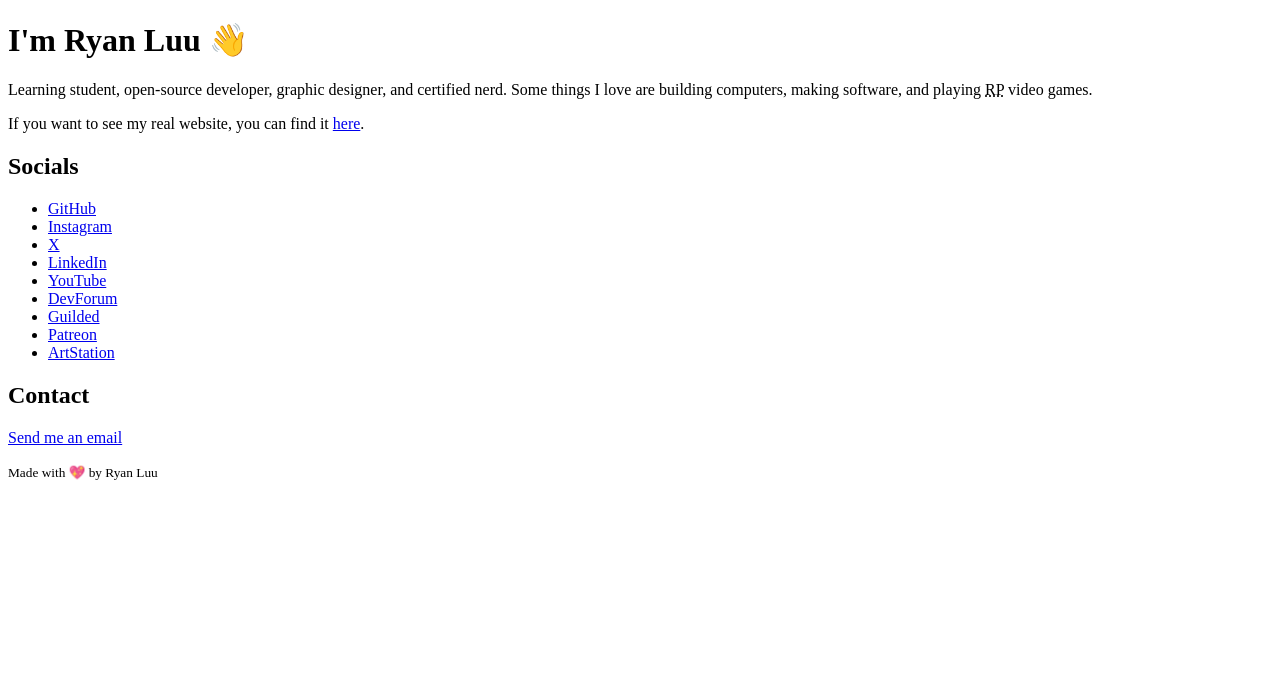
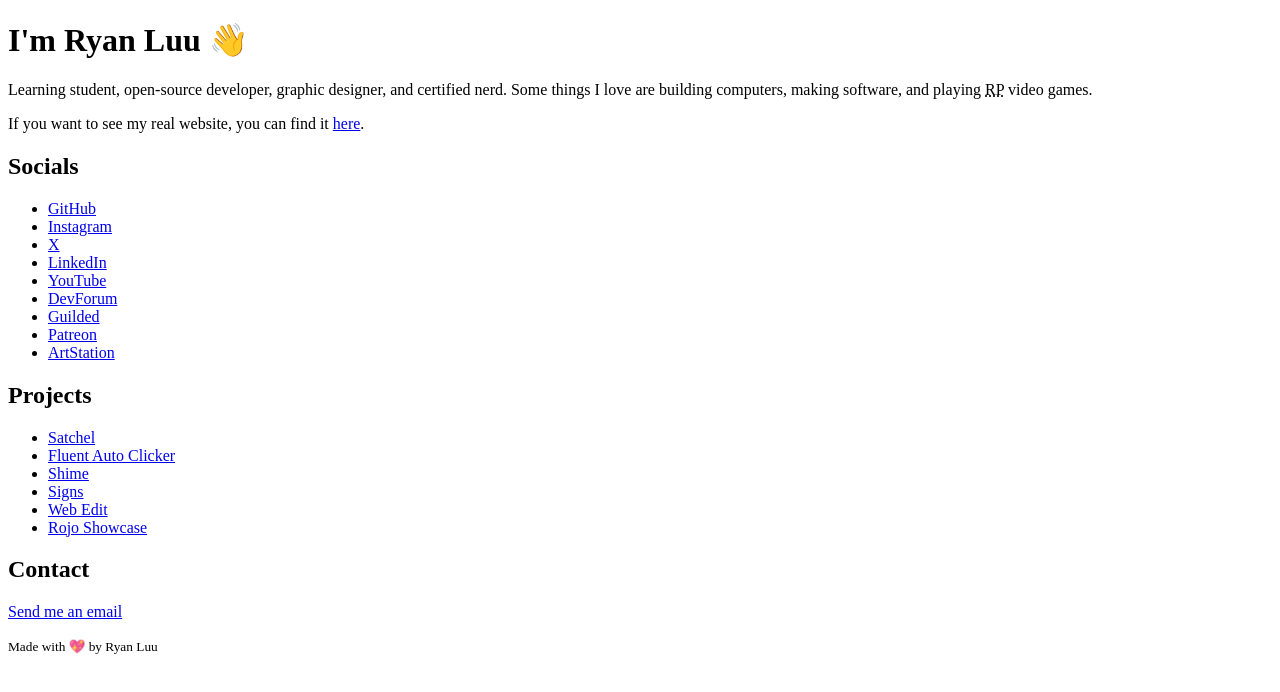
Before and after one commit to RyanLua/perfect-personal-website, a plain HTML site: page index.html in a window 1280 px wide. Drawn offline with Linux system fonts and the light colour scheme.

Commit message:
Add project links to index.html

```diff
--- a/index.html
+++ b/index.html
@@ -35,6 +35,20 @@
       <li><a href="https://www.patreon.com/RyanLuu">Patreon</a></li>
       <li><a href="https://www.artstation.com/ryan_luu">ArtStation</a></li>
     </ul>
+    <h2>Projects</h2>
+    <ul>
+      <li><a href="https://github.com/RyanLua/Satchel">Satchel</a></li>
+      <li>
+        <a href="https://github.com/RyanLua/FluentAutoClicker   "
+          >Fluent Auto Clicker</a
+        >
+      </li>
+      <li><a href="https://github.com/RyanLua/Shime">Shime</a></li>
+      <li><a href="https://github.com/RyanLua/Signs">Signs</a></li>
+      <li><a href="https://github.com/RyanLua/WebEdit">Web Edit</a></li>
+      <li><a href="https://github.com/RyanLua/rojo-showcase">Rojo Showcase</a></li>
+    </ul>
+
     <h2>Contact</h2>
     <a href="mailto:ryan.luu@ryanluu.dev">Send me an email</a>
     <footer>
```
